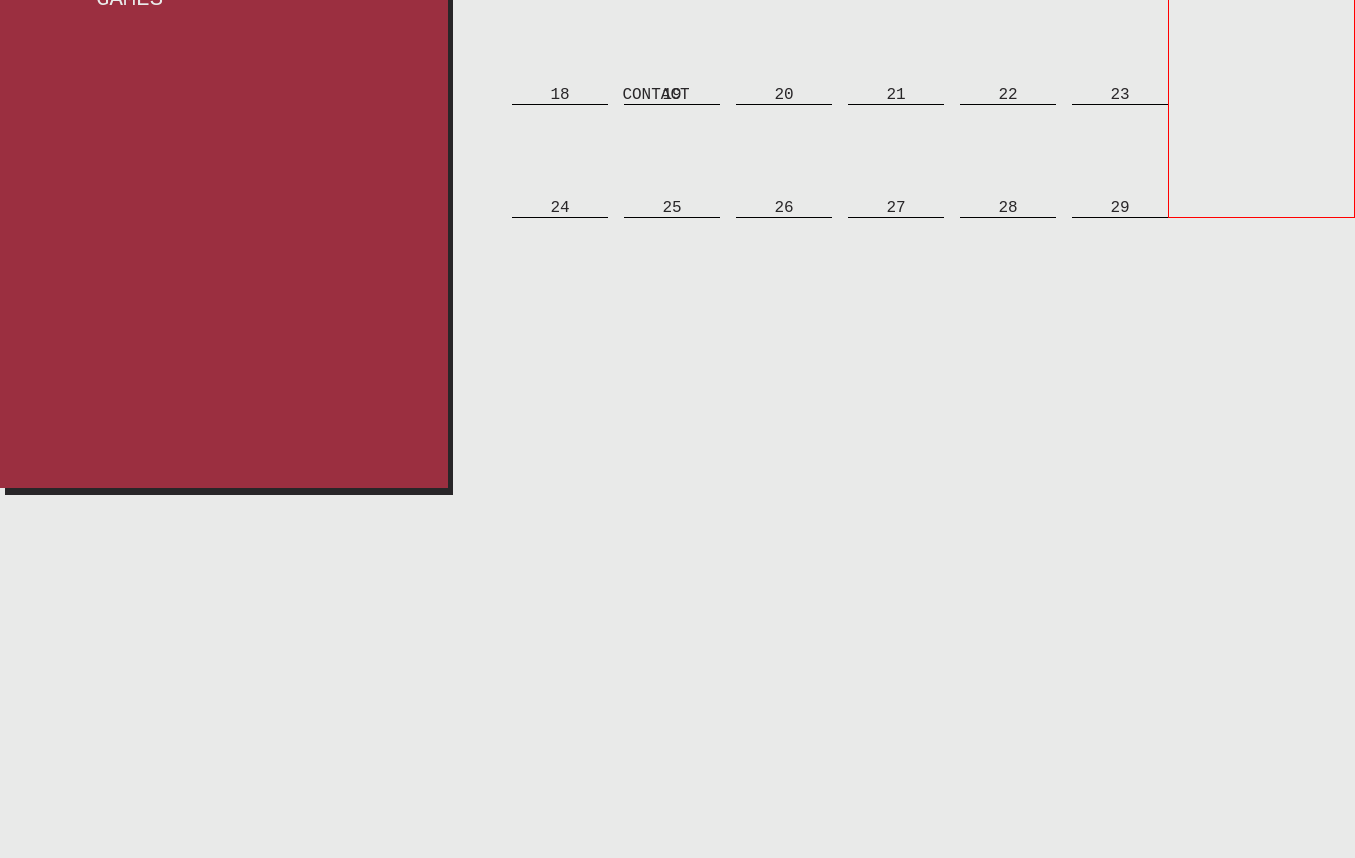
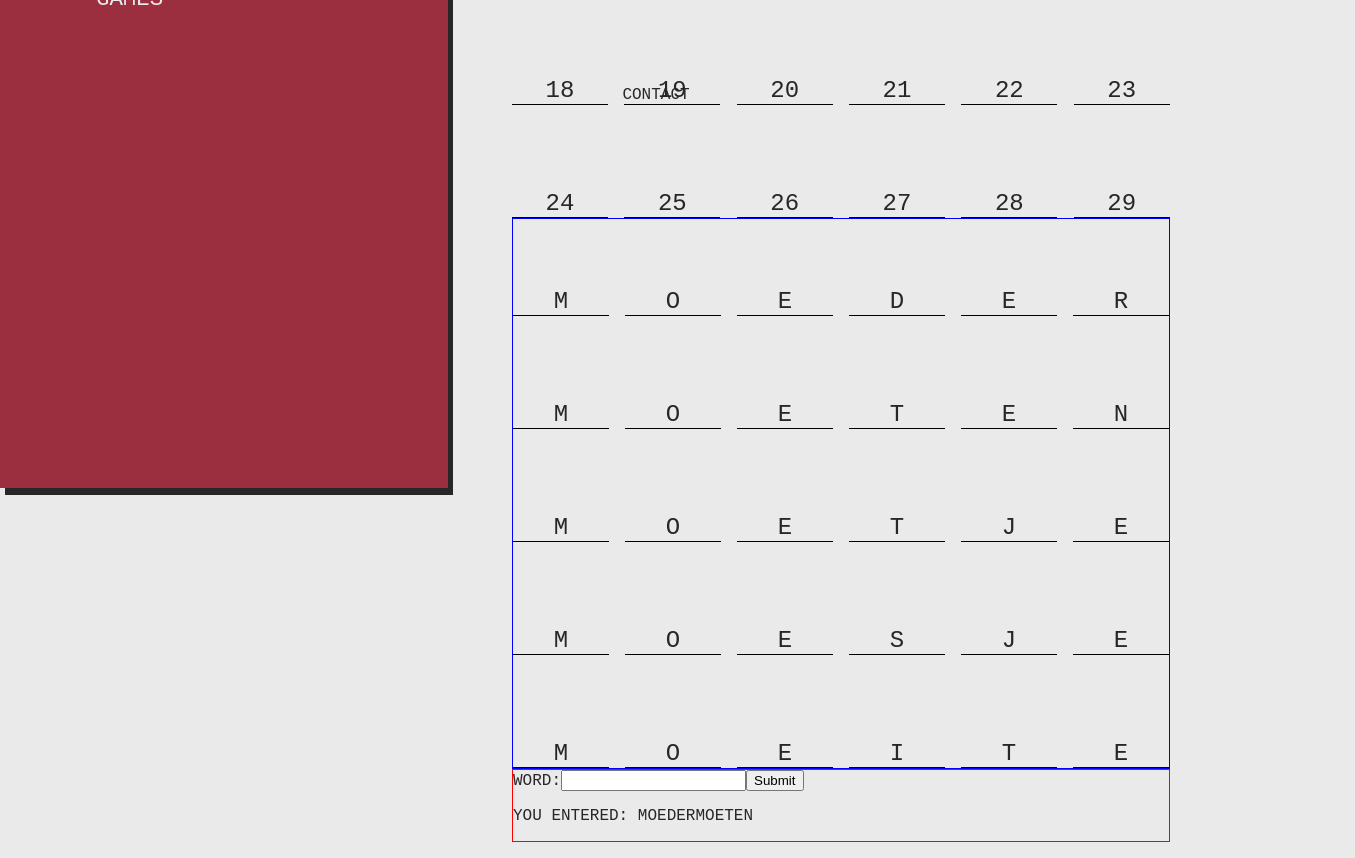
Before and after one commit to michaelzon/by-michaelzonneveld-frontend, a React (Create React App) app: page /games/lingo in a window 1280 px wide. Shown: the part 680-1538 px from the top of the page, 1355 px wide, since content can reach past the window. Before the commit the page ends 1328 px from the top, so only its background shows below. Built offline with nearby package versions, Linux system fonts and the light colour scheme.

Commit message:
grid with words shows each letter

```diff
--- a/src/components/Games/Lingo/Lingo.js
+++ b/src/components/Games/Lingo/Lingo.js
@@ -7,28 +7,27 @@ export default function Lingo() {
     const [error, setError] = useState(null);
     const items = Array.from({length: 30})
     const [firstGuess, setFirstGuess] = useState('');
-    const [secondGuess, setSecondGuess] = useState('');
-    const [thirdGuess, setThirdGuess] = useState('');
-    const [fourthGuess, setFourthGuess] = useState('');
-    const [fifthGuess, setFifthGuess] = useState('');
-    const [guesses, setGuesses] = useState([firstGuess, secondGuess, thirdGuess, fourthGuess, fifthGuess]);
+    const [tempFirstGuess, setTempFirstGuess] = useState('moeder');
+    const [tempFirstGuessAsArray, setTempFirstGuessAsArray] = useState(tempFirstGuess.split(''));
+    const [secondGuess, setSecondGuess] = useState('moeten');
+    const [thirdGuess, setThirdGuess] = useState('moetje');
+    const [fourthGuess, setFourthGuess] = useState('moesje');
+    const [fifthGuess, setFifthGuess] = useState('moeite');
+    const [guesses, setGuesses] = useState([tempFirstGuess, secondGuess, thirdGuess, fourthGuess, fifthGuess]);
     const handleChange = (event) => {
         setFirstGuess(event.target.value);
     }
 
     const updateGuesses = () => {
-        console.log(firstGuess);
         setGuesses([firstGuess, secondGuess, thirdGuess, fourthGuess, fifthGuess]);
     }
 
-
-    console.log(guesses);
-
     const handleSubmit = (event) => {
-        updateGuesses()
+        // updateGuesses()
         event.preventDefault();
         alert('The word that you are guessing: ' + firstGuess);
     }
+
 
 
     return (
@@ -38,6 +37,16 @@ export default function Lingo() {
                     <div key={i} className="grid-item"> {i} </div>
                 ))}
             </div>
+            <div className={'grid'} id={'henk'}>
+                {guesses.map((word, i) => {
+                        const wordAsArray = word.split('');
+                        return wordAsArray.map((eachLetter, j) => {
+                                return <div key={j} className="grid-item"> {eachLetter} </div>
+                            }
+                        )
+                    }
+                )}
+            </div>
             <div className={'form'}>
                 <form onSubmit={handleSubmit}>
                     <label>
@@ -46,7 +55,7 @@ export default function Lingo() {
                     </label>
                     <button type={'submit'}> Submit</button>
                 </form>
-                {/*<p>You entered: {firstGuess}</p>*/}
+                <p>You entered: {tempFirstGuess + secondGuess}</p>
             </div>
         </div>
 
--- a/src/components/Games/Lingo/lingo.css
+++ b/src/components/Games/Lingo/lingo.css
@@ -1,6 +1,6 @@
 .lingo-container {
     display: flex;
-    flex-direction: row;
+    flex-direction: column;
 }
 
 .grid {
@@ -17,6 +17,7 @@
     display: flex;
     align-items: end;
     justify-content: space-around;
+    font-size: x-large;
 }
 
 .form {
@@ -24,3 +25,7 @@
     flex-direction: column;
     border: solid red 1px;
 }
+
+#henk {
+    border: solid blue 1px;
+}
```
